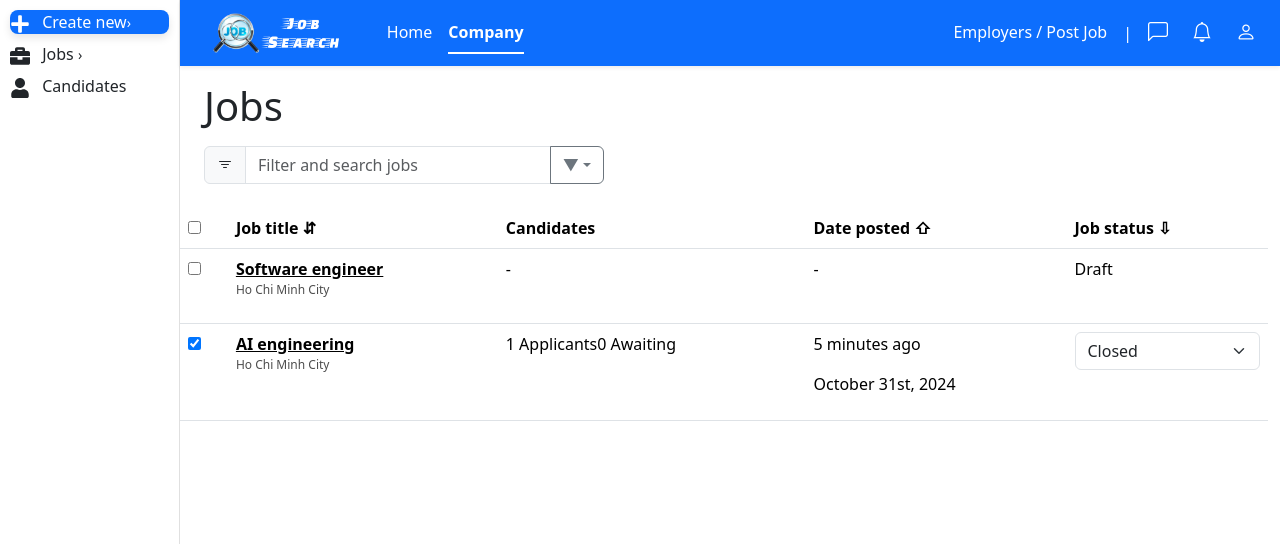
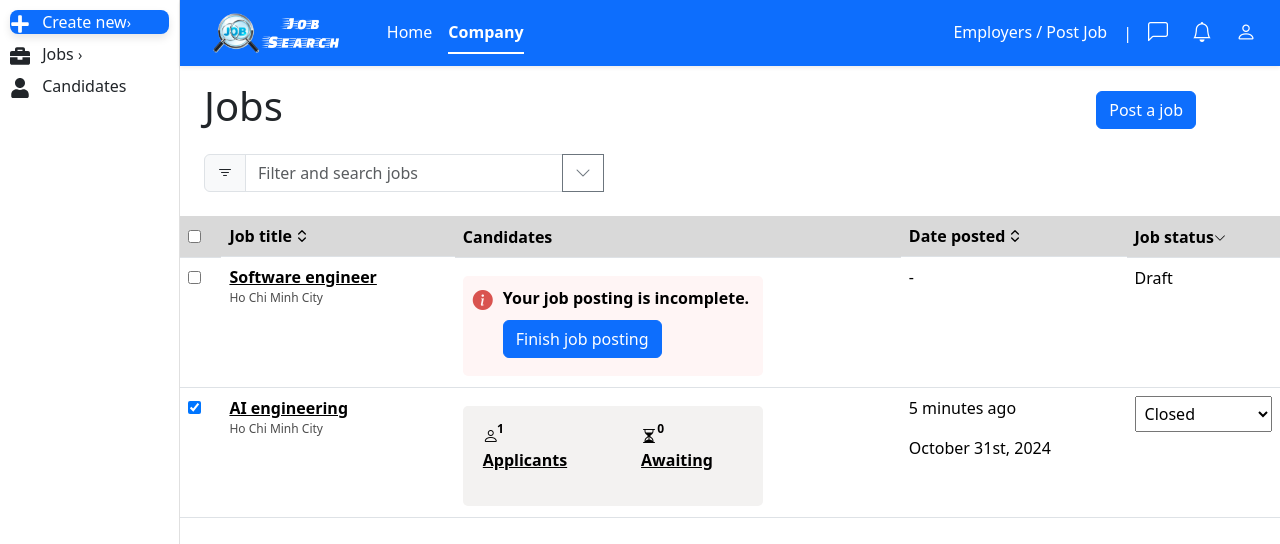
Before and after one commit to ngocdai101004/intro2SE-project-job-search, a React (Vite) app in the folder frontend/: page /my-company/job-list in a window 1280 px wide. Shown: the top 544 px of the page. Built offline with nearby package versions, Linux system fonts and the light colour scheme.

Commit message:
change my company job list frontend

```diff
--- a/frontend/src/pages/MyCompany/JobList/JobList.css
+++ b/frontend/src/pages/MyCompany/JobList/JobList.css
@@ -1,4 +1,8 @@
-.table-spacing th,
-.table-spacing td {
-  padding: 10px 20px; /* Điều chỉnh khoảng cách */
+.job-table th {
+  background-color: #d9d9d9;
 }
+
+.job-table th,
+.job-table td {
+  padding: 10px 20px;
+}
--- a/frontend/src/pages/MyCompany/JobList/JobList.tsx
+++ b/frontend/src/pages/MyCompany/JobList/JobList.tsx
@@ -3,6 +3,7 @@ import {
   Container,
   Row,
   Col,
+  Button,
   Dropdown,
   FormControl,
   InputGroup,
@@ -32,12 +33,18 @@ const JobList: React.FC = () => {
     <MainLayout>
       <Container fluid className="job-post-container">
         <Row>
-          <Col style={{ paddingLeft: "0px" }}>
+          <Col style={{ paddingLeft: "0px", paddingRight: "0px" }}>
             <div className="content" style={{ width: "100%" }}>
               <div className="px-4 mt-3 mb-4">
-                <header className="header mb-3">
+                <div className="d-flex justify-content-between align-items-center mb-3">
                   <h1>Jobs</h1>
-                </header>
+                  <Button
+                    variant="primary"
+                    style={{ marginRight: "60px", fontWeight: "500" }}
+                  >
+                    Post a job
+                  </Button>
+                </div>
                 <div className="filter-bar">
                   <InputGroup style={{ maxWidth: "400px" }}>
                     <InputGroup.Text>
@@ -48,8 +55,9 @@ const JobList: React.FC = () => {
                       <Dropdown.Toggle
                         variant="outline-secondary"
                         id="dropdown-basic"
+                        bsPrefix="custom-dropdown-toggle"
                       >
-                        ▼
+                        <i className="bi bi-chevron-down"></i>
                       </Dropdown.Toggle>
                       <Dropdown.Menu>
                         <Dropdown.Item href="#">Option 1</Dropdown.Item>
@@ -66,18 +74,72 @@ const JobList: React.FC = () => {
               >
                 <thead style={{ backgroundColor: "#D9D9D9" }}>
                   <tr>
-                    <th>
+                    <th style={{ backgroundColor: "#D9D9D9" }}>
                       <input type="checkbox" />
                     </th>
-                    <th>Job title ⇵</th>
-                    <th>Candidates</th>
-                    <th>Date posted ⇧</th>
-                    <th>Job status ⇩</th>
+                    <th
+                      style={{
+                        backgroundColor: "#D9D9D9",
+                        display: "flex",
+                        alignItems: "center",
+                        gap: "2px",
+                      }}
+                    >
+                      Job title{" "}
+                      <svg
+                        xmlns="http://www.w3.org/2000/svg"
+                        width="16"
+                        height="16"
+                        viewBox="0 0 24 24"
+                        fill="none"
+                        stroke="currentColor"
+                        stroke-width="2"
+                        stroke-linecap="round"
+                        stroke-linejoin="round"
+                        className="lucide lucide-chevrons-up-down"
+                      >
+                        <path d="m7 15 5 5 5-5" />
+                        <path d="m7 9 5-5 5 5" />
+                      </svg>
+                    </th>
+                    <th style={{ backgroundColor: "#D9D9D9" }}>Candidates</th>
+                    <th
+                      style={{
+                        backgroundColor: "#D9D9D9",
+                        display: "flex",
+                        alignItems: "center",
+                        gap: "2px",
+                      }}
+                    >
+                      Date posted
+                      <svg
+                        xmlns="http://www.w3.org/2000/svg"
+                        width="16"
+                        height="16"
+                        viewBox="0 0 24 24"
+                        fill="none"
+                        stroke="currentColor"
+                        stroke-width="2"
+                        stroke-linecap="round"
+                        stroke-linejoin="round"
+                        className="lucide lucide-chevrons-up-down"
+                      >
+                        <path d="m7 15 5 5 5-5" />
+                        <path d="m7 9 5-5 5 5" />
+                      </svg>
+                    </th>
+                    <th style={{ backgroundColor: "#D9D9D9" }}>
+                      Job status
+                      <i
+                        className="bi bi-chevron-down"
+                        style={{ fontSize: "12px" }}
+                      ></i>
+                    </th>
                   </tr>
                 </thead>
                 <tbody>
                   <tr>
-                    <td>
+                    <td style={{ height: "130px" }}>
                       <input type="checkbox" />
                     </td>
                     <td>
@@ -97,12 +159,47 @@ const JobList: React.FC = () => {
                         Ho Chi Minh City
                       </p>
                     </td>
-                    <td>-</td>
+                    <td>
+                      <div
+                        style={{
+                          backgroundColor: "#FFF5F5",
+                          padding: "10px",
+                          borderRadius: "5px",
+                          marginTop: "10px",
+                          maxWidth: "300px",
+                          display: "flex",
+                          alignItems: "flex-start",
+                          gap: "10px",
+                          height: "100px",
+                        }}
+                      >
+                        <i
+                          className="bi bi-info-circle-fill"
+                          style={{
+                            color: "#D9534F",
+                            fontSize: "20px",
+                          }}
+                        ></i>
+                        <div style={{ flexGrow: 1 }}>
+                          <p
+                            style={{
+                              fontWeight: "bold",
+                              marginBottom: "10px",
+                            }}
+                          >
+                            Your job posting is incomplete.
+                          </p>
+                          <button className="complete-btn btn btn-primary">
+                            Finish job posting
+                          </button>
+                        </div>
+                      </div>
+                    </td>
                     <td>-</td>
                     <td>{jobStatus.softwareEngineer}</td>
                   </tr>
                   <tr>
-                    <td>
+                    <td style={{ height: "130px" }}>
                       <input type="checkbox" defaultChecked />
                     </td>
                     <td>
@@ -123,9 +220,93 @@ const JobList: React.FC = () => {
                       </p>
                     </td>
                     <td>
-                      <div className="candidates">
-                        <span>1 Applicants</span>
-                        <span>0 Awaiting</span>
+                      <div
+                        style={{
+                          backgroundColor: "#F3F2F1",
+                          padding: "10px",
+                          borderRadius: "5px",
+                          marginTop: "10px",
+                          maxWidth: "300px",
+                          display: "flex",
+                          justifyContent: "space-between",
+                          alignItems: "center",
+                          height: "100px",
+                        }}
+                      >
+                        <div
+                          style={{
+                            display: "flex",
+                            alignItems: "flex-start",
+                            flexDirection: "column",
+                            paddingLeft: "10px",
+                          }}
+                        >
+                          <div
+                            style={{
+                              display: "flex",
+                              alignItems: "center",
+                              position: "relative",
+                            }}
+                          >
+                            <i className="bi bi-person"></i>
+                            <span
+                              style={{
+                                position: "absolute",
+                                top: "-4px",
+                                right: "-5px",
+                                fontSize: "12px",
+                                fontWeight: "bold",
+                              }}
+                            >
+                              1
+                            </span>
+                          </div>
+                          <p
+                            style={{
+                              fontWeight: "bold",
+                              textDecoration: "underline",
+                            }}
+                          >
+                            Applicants
+                          </p>
+                        </div>
+                        <div
+                          style={{
+                            display: "flex",
+                            alignItems: "flex-start",
+                            flexDirection: "column",
+                            paddingRight: "40px",
+                          }}
+                        >
+                          <div
+                            style={{
+                              display: "flex",
+                              alignItems: "center",
+                              position: "relative",
+                            }}
+                          >
+                            <i className="bi bi-hourglass-split"></i>
+                            <span
+                              style={{
+                                position: "absolute",
+                                top: "-4px",
+                                right: "-7px",
+                                fontSize: "12px",
+                                fontWeight: "bold",
+                              }}
+                            >
+                              0
+                            </span>
+                          </div>
+                          <p
+                            style={{
+                              fontWeight: "bold",
+                              textDecoration: "underline",
+                            }}
+                          >
+                            Awaiting
+                          </p>
+                        </div>
                       </div>
                     </td>
                     <td>
@@ -138,7 +319,7 @@ const JobList: React.FC = () => {
                         onChange={(e) =>
                           handleStatusChange("aiEngineering", e.target.value)
                         }
-                        className="form-select"
+                        style={{ padding: "5px", width: "100%" }}
                       >
                         <option value="Closed">Closed</option>
                         <option value="Paused">Paused</option>
```
